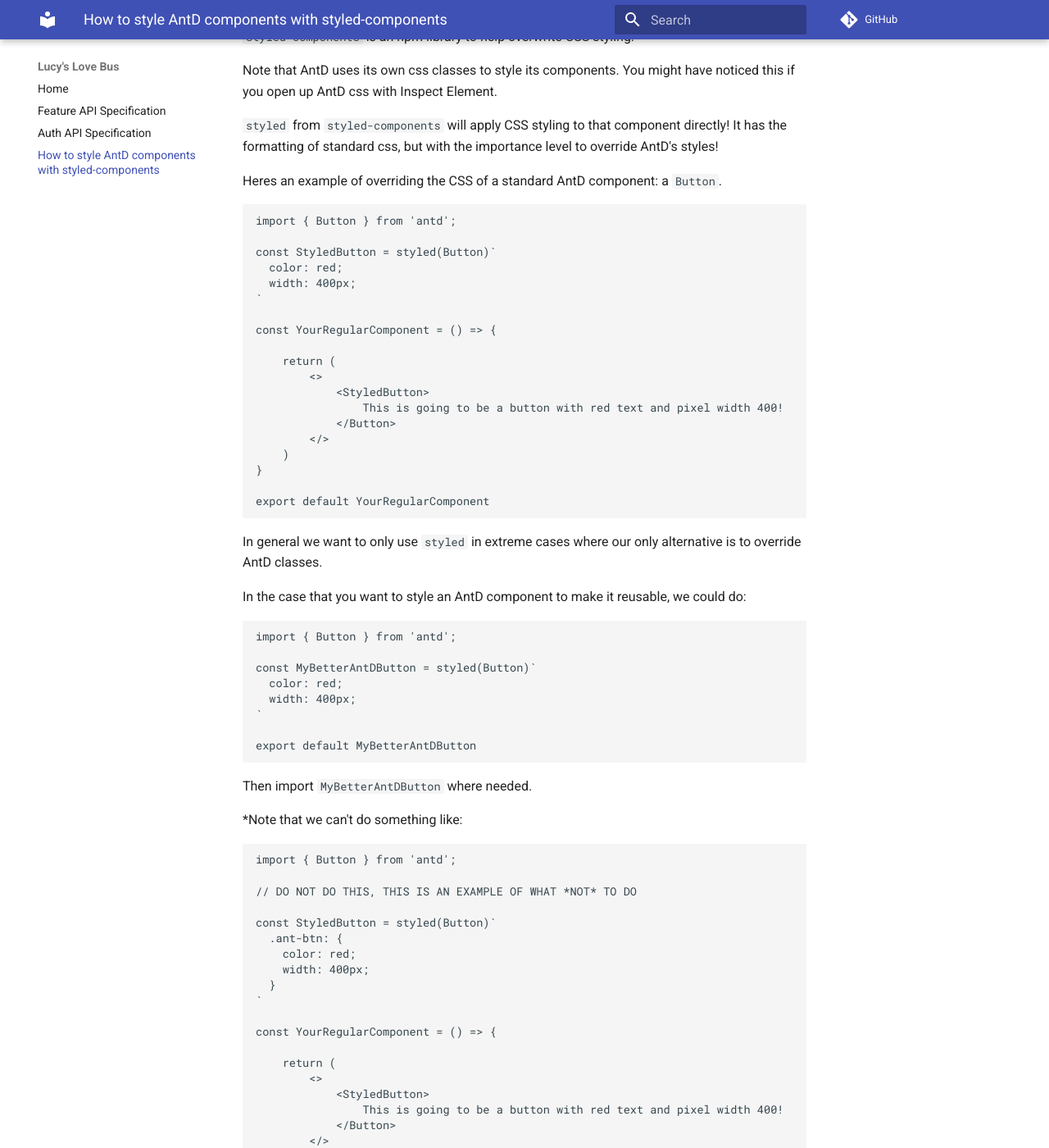
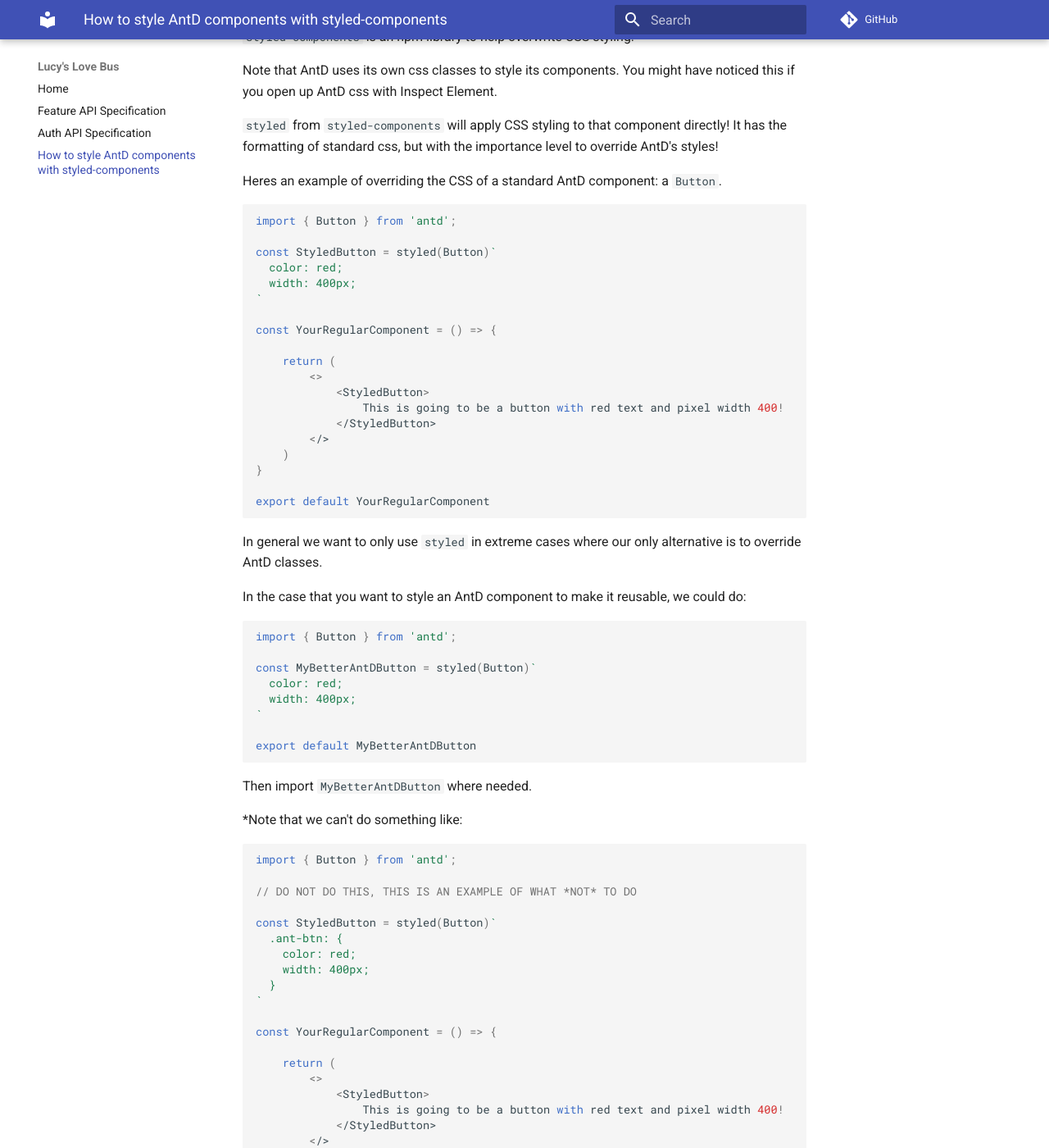
Before and after one commit to Code-4-Community/c4c-dev-docs, an MkDocs documentation site: the page built from docs/llb/antd-styled-components.md, in a window 1280 px wide and 1400 px high, scrolled down 196 px. Shown: the whole window at 82% size. Built offline with MkDocs 1.6.1 and Material for MkDocs 9.7.7, drawn with Linux system fonts in a browser that asks for light colours; comment, search, counter and statistics services are not loaded; some of the changed text lies outside the part shown.

Commit message:
markdown fixes

````diff
--- a/docs/llb/antd-styled-components.md
+++ b/docs/llb/antd-styled-components.md
@@ -9,7 +9,7 @@
 Heres an example of overriding the CSS of a standard AntD component: a `Button`.
 
 
-```
+```js
 import { Button } from 'antd';
 
 const StyledButton = styled(Button)`
@@ -23,7 +23,7 @@
         <>
             <StyledButton>
                 This is going to be a button with red text and pixel width 400!
-            </Button>
+            </StyledButton>
         </>
     )
 }
@@ -35,7 +35,7 @@
 
 In the case that you want to style an AntD component to make it reusable, we could do:
 
-```
+```js
 
 
 import { Button } from 'antd';
@@ -52,7 +52,7 @@
 
 *Note that we can't do something like:
 
-```
+```js
 import { Button } from 'antd';
 
 // DO NOT DO THIS, THIS IS AN EXAMPLE OF WHAT *NOT* TO DO
@@ -70,7 +70,7 @@
         <>
             <StyledButton>
                 This is going to be a button with red text and pixel width 400!
-            </Button>
+            </StyledButton>
         </>
     )
 }
````
